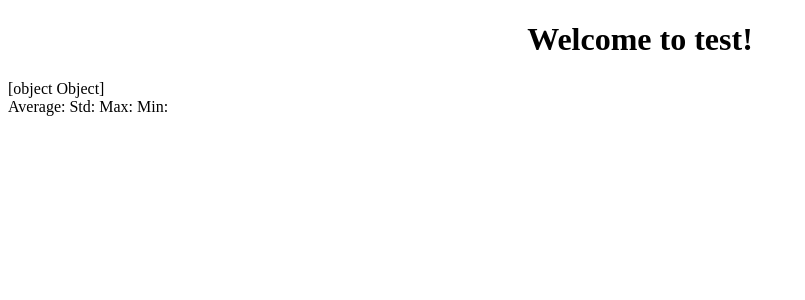
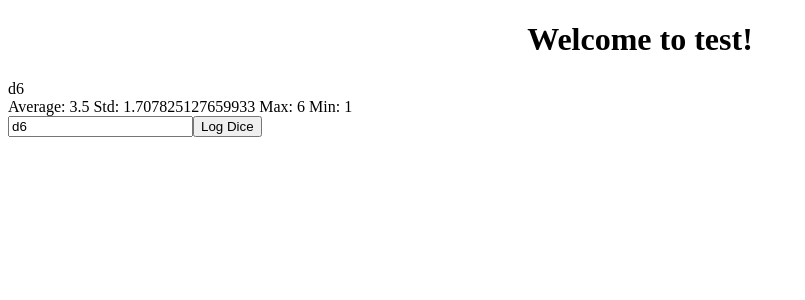
Before and after one commit to lfitchett/DiceStats, an Angular app: page / in a window 1280 px wide. Shown: the top 300 px of the page, without its empty margins (0-805 px from the left). Built offline with nearby package versions, Linux system fonts and the light colour scheme.

Commit message:
Basic row functionality working

```diff
--- a/src/app/app.component.html
+++ b/src/app/app.component.html
@@ -5,6 +5,8 @@
   </h1>
 </div>
 
-{{dice}}
-<br /> Average: {{dice.mean}} Std: {{dice.std}} Max: {{dice.max}} Min: {{dice.min}}
-<br />
+{{diceStringShow}}
+<br /> Average: {{dice.stats.mean}} Std: {{dice.stats.std}} Max: {{dice.stats.max}} Min: {{dice.stats.min}}
+<br /> <input type="text" [(ngModel)]="diceString" (blur)="updateDie()"/>
+<button (click)="logDice()">Log Dice</button>
+<br/>
--- a/src/app/app.component.ts
+++ b/src/app/app.component.ts
@@ -8,12 +8,21 @@ import { Dice } from "../lib/dice"
 })
 export class AppComponent {
   title = 'test';
-  dice = Dice.Parse("d6")
+  diceString = "d6";
+
+  dice = Dice.Parse(this.diceString);
+  diceStringShow = this.diceString;
+
   constructor() {
     console.log(this.dice)
   }
 
-  public updateDie(s: string) {
-    this.dice = Dice.Parse(s);
+  public updateDie() {
+    this.dice = Dice.Parse(this.diceString);
+    this.diceStringShow = this.diceString;
+  }
+
+  public logDice() {
+    console.log(this.dice);
   }
 }
--- a/src/app/app.module.ts
+++ b/src/app/app.module.ts
@@ -1,6 +1,6 @@
 import { BrowserModule } from '@angular/platform-browser';
 import { NgModule } from '@angular/core';
-
+import { FormsModule } from '@angular/forms';
 
 import { AppComponent } from './app.component';
 
@@ -10,7 +10,8 @@ import { AppComponent } from './app.component';
     AppComponent
   ],
   imports: [
-    BrowserModule
+    BrowserModule,
+    FormsModule
   ],
   providers: [],
   bootstrap: [AppComponent]
--- a/src/lib/dice.ts
+++ b/src/lib/dice.ts
@@ -166,10 +166,9 @@ function parseDice(s: string): Dice {
     s = s.replace(/\s{2,}/g, ' ');
     s = s.trim();
 
-    console.log("s", s)
     let arr: Array<string | Dice> = shuntingYard(s);
 
-    if(arr.length == 1){
+    if (arr.length == 1) {
         return parseNonOperator(arr[0] as string);
     }
 
```
